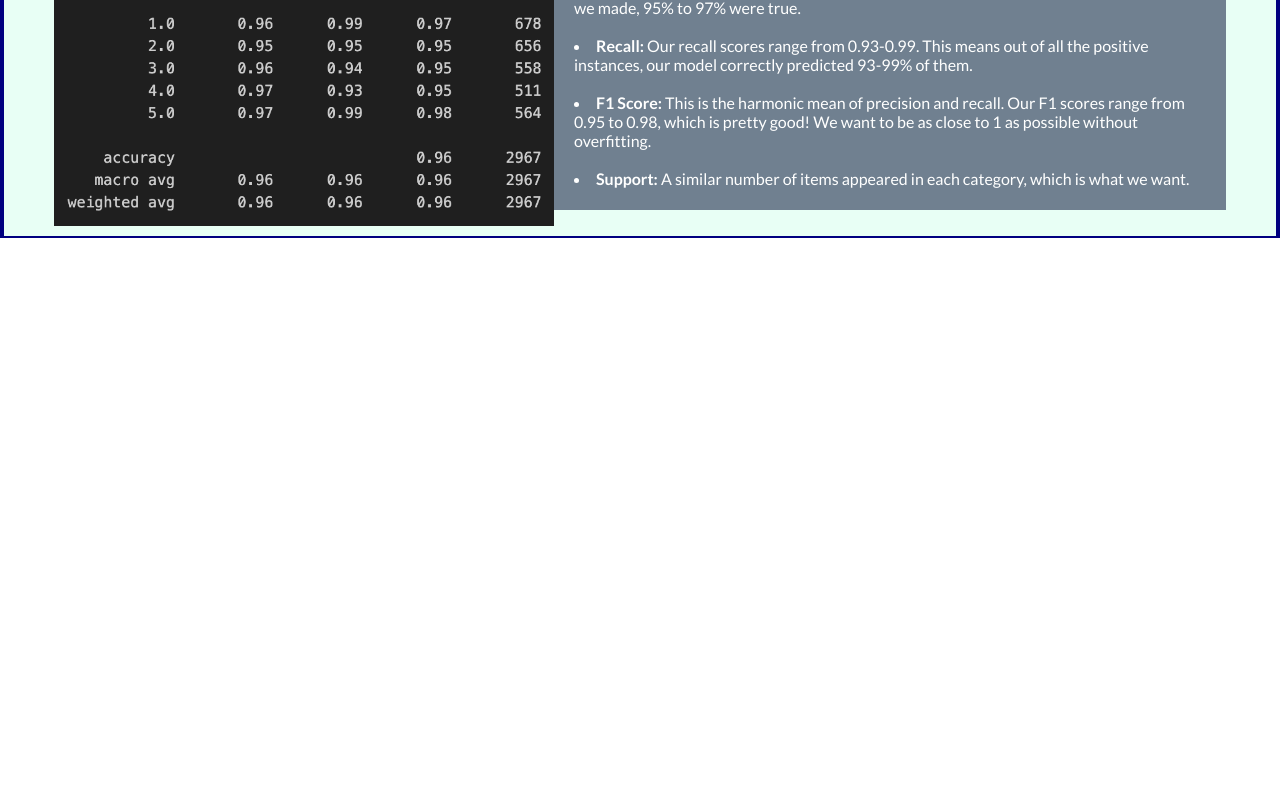
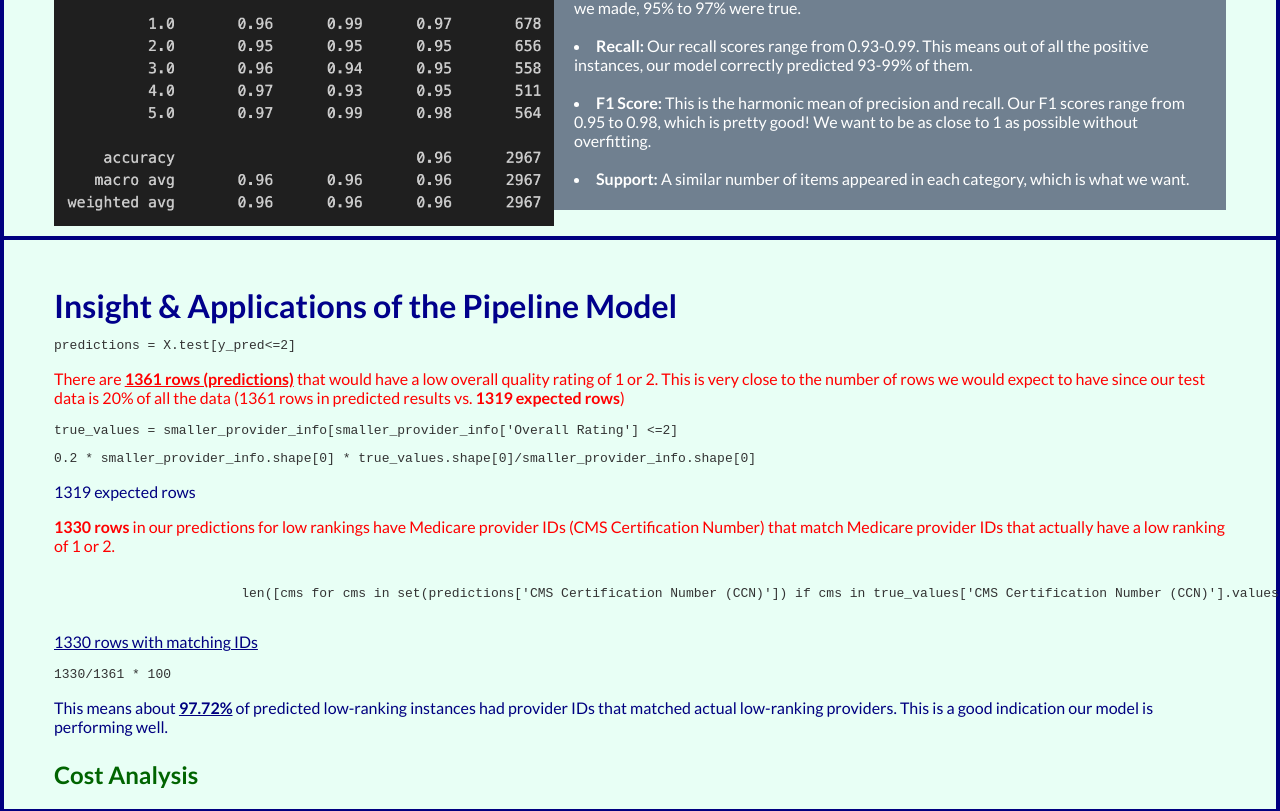
Before and after one commit to heiditam/medicare_stars_website, a Svelte app in the folder svelte-app/: page / in a window 1280 px wide. Shown: the part 7135-7946 px from the top of the page. Before the commit the page ends 7373 px from the top, so only its background shows below. Built offline with nearby package versions, Linux system fonts and the light colour scheme; no server answers.

Commit message:
mon sept 9 10:23 pm

```diff
--- a/svelte-app/src/App.svelte
+++ b/svelte-app/src/App.svelte
@@ -362,6 +362,29 @@
 			</p>
 		</div>
 	</div>
+	<div class='green_box'>
+		<h2>Insight & Applications of the Pipeline Model</h2>
+		<pre><code>predictions = X.test[y_pred&lt;=2]</code></pre>
+		<p style='color:red;'>
+			There are <u><b>1361 rows (predictions)</b></u> that would have a low overall quality rating of 1 or 2. This is very close to the number of rows
+			we would expect to have since our test data is 20% of all the data (1361 rows in predicted results vs. <b>1319 expected rows</b>)
+		</p>
+		<pre><code>true_values = smaller_provider_info[smaller_provider_info['Overall Rating'] &lt;=2]</code></pre>
+		<pre><code>0.2 * smaller_provider_info.shape[0] * true_values.shape[0]/smaller_provider_info.shape[0]</code></pre>
+		<p style='color:navy;'>1319 expected rows</p>
+		<p style='color:red;'>
+			<b>1330 rows</b> in our predictions for low rankings have Medicare provider IDs (CMS Certification Number) that match Medicare provider IDs
+			that actually have a low ranking of 1 or 2.
+		</p>
+		<pre><code>
+			len([cms for cms in set(predictions['CMS Certification Number (CCN)']) if cms in true_values['CMS Certification Number (CCN)'].values])
+		</code></pre>
+		<p style='color:navy;'> <u>1330 rows with matching IDs</u></p>
+		<pre><code>1330/1361 * 100</code></pre>
+		<p style='color:navy;'>This means about <b><u>97.72%</u></b> of predicted low-ranking instances had provider IDs that matched actual low-ranking providers.
+			This is a good indication our model is performing well.</p>
+		<h3>Cost Analysis</h3>
+	</div>
 </main>
 
 <style>
```
